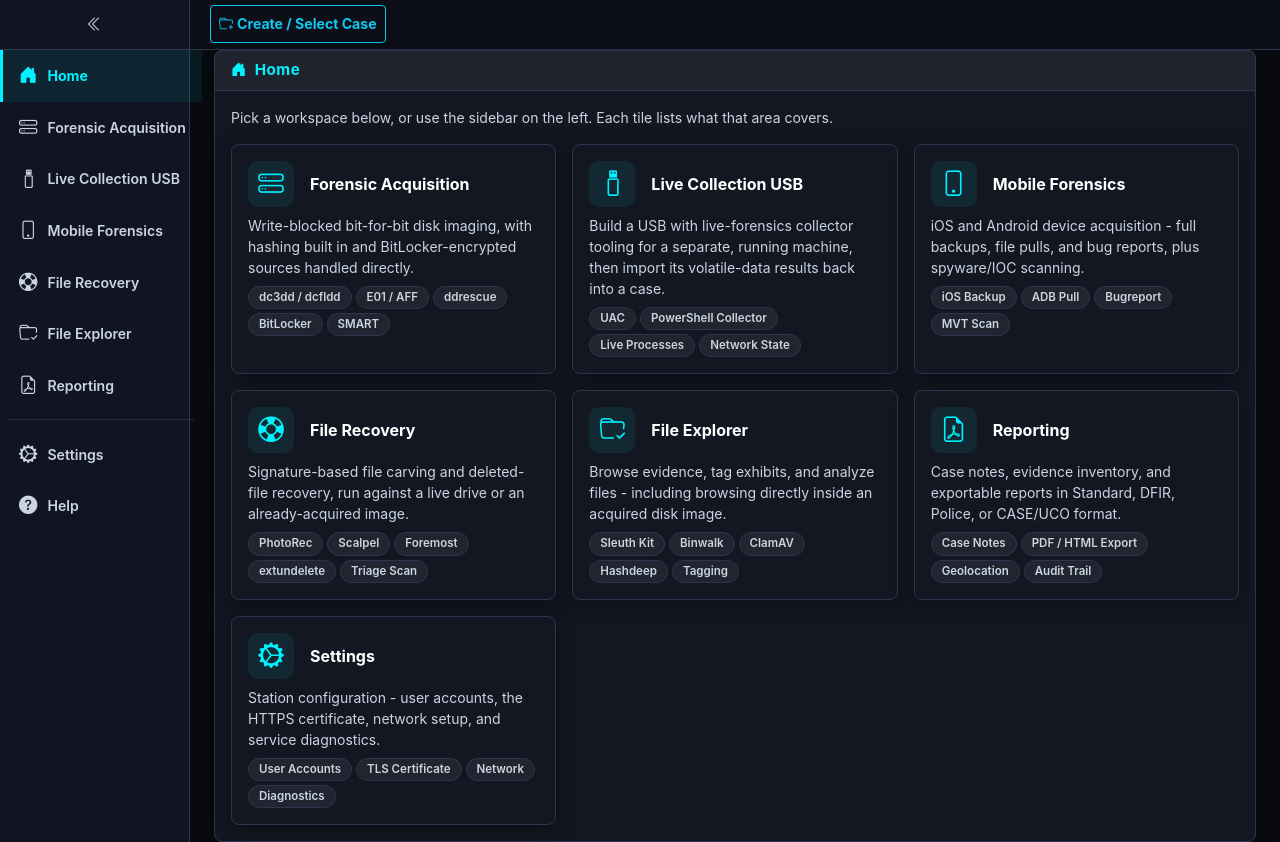
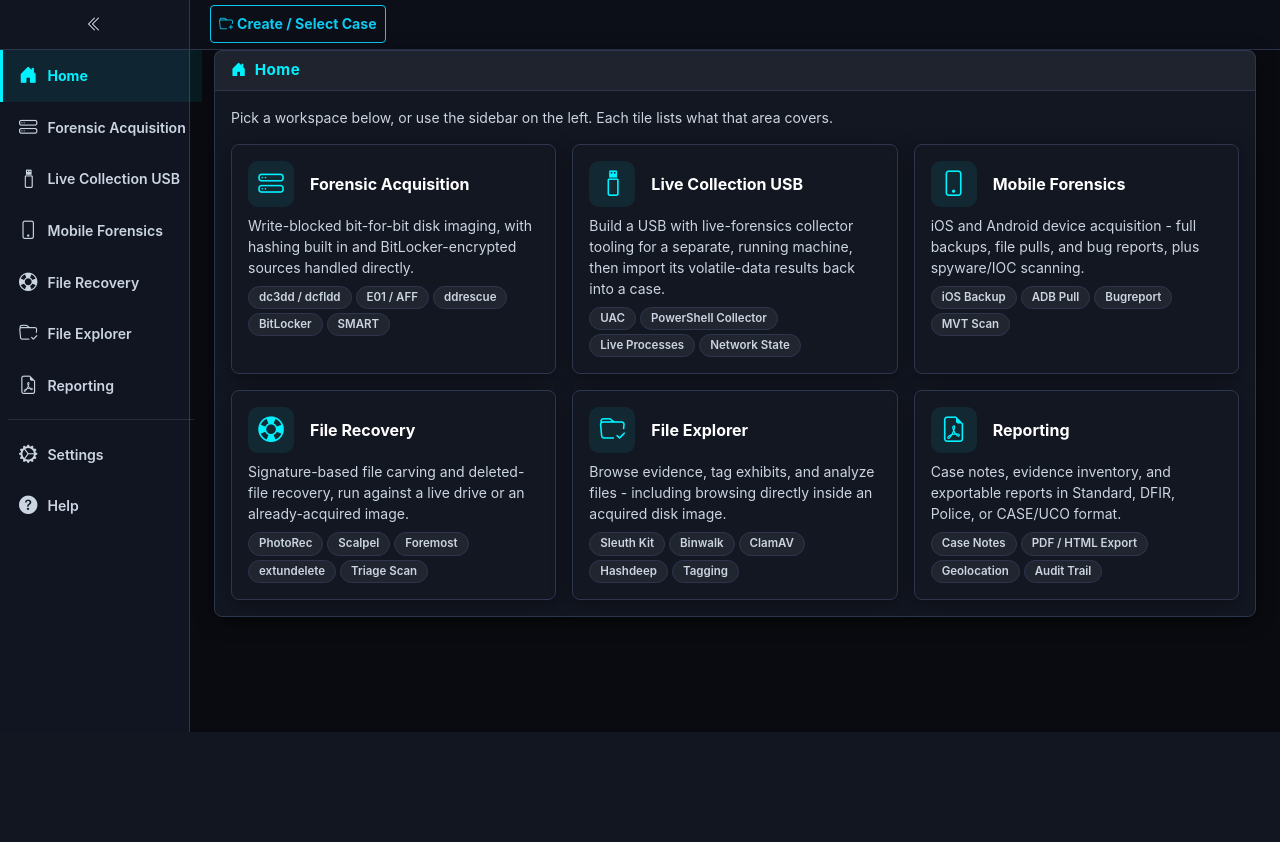
Before and after one commit to n0sfs/pi-forensics, a Flask app: page / in a window 1280 px wide. Shown: the part 82-924 px from the top of the page. After the commit the page ends 814 px from the top, so only its background shows below. Run offline with Flask 3, Linux system fonts and the light colour scheme; data that the repository does not hold is empty; parts of the project's set-up code (start-up, migrations or seed data) failed here and were passed over; some libraries are stand-ins or nearby versions.

Commit message:
Remove Settings from the Home tile grid; refresh the hero screenshot
Settings is already one click away in the sidebar and isn't a
"workspace" an examiner picks the way the other six are - dropping its
tile leaves a clean 3x2 grid instead of an orphaned 7th tile. Refreshed
docs/images/PIF1.JPG to match and dropped Settings from its alt text.

```diff
--- a/docs/index.html
+++ b/docs/index.html
@@ -317,7 +317,7 @@
         <span class="lights"><i></i><i></i><i></i></span>
         <span>PI-FORENSICS-01 &middot; HOME &middot; LIVE</span>
       </div>
-      <img src="images/PIF1.JPG" alt="Pi Forensics Suite — Home workspace picker, showing tiles for Forensic Acquisition, Live Collection USB, Mobile Forensics, File Recovery, File Explorer, Reporting, and Settings">
+      <img src="images/PIF1.JPG" alt="Pi Forensics Suite — Home workspace picker, showing tiles for Forensic Acquisition, Live Collection USB, Mobile Forensics, File Recovery, File Explorer, and Reporting">
     </div>
   </div>
 </section>
--- a/templates/tabs/home.html
+++ b/templates/tabs/home.html
@@ -1,9 +1,11 @@
-                    <!-- APP 0: HOME - a launcher/reference grid, one tile per real sidebar tab.
-                         Purely a directory page: no live data fetched here, no state of its own.
-                         Each tile's visibility is gated by the same permission keys the sidebar
-                         itself uses (see HOME_CARD_PERMISSIONS / applySidebarPermissionGating() in
-                         main.js), so an account without a given tab's permission never sees a tile
-                         that would just 403 if clicked. -->
+                    <!-- APP 0: HOME - a launcher/reference grid for the operational sidebar tabs
+                         (Settings deliberately has no tile here - the sidebar already reaches it in
+                         one click, and it's not something an examiner picks as a "workspace" the way
+                         the others are - 2026-08-31). Purely a directory page: no live data fetched
+                         here, no state of its own. Each tile's visibility is gated by the same
+                         permission keys the sidebar itself uses (see HOME_CARD_PERMISSIONS /
+                         applySidebarPermissionGating() in main.js), so an account without a given
+                         tab's permission never sees a tile that would just 403 if clicked. -->
                     <div class="tab-pane fade show active" id="home-app" role="tabpanel">
                         <div class="card">
                             <div class="card-header d-flex align-items-center gap-2 py-2">
@@ -117,23 +119,6 @@
                                             </div>
                                         </div>
                                     </div>
-                                    <div class="col-md-6 col-lg-4" id="homeCardSettings">
-                                        <div class="card home-tile h-100" tabindex="0" role="button" onclick="switchToTab('settings-tab')" onkeydown="if(event.key==='Enter'||event.key===' '){event.preventDefault();switchToTab('settings-tab');}">
-                                            <div class="card-body">
-                                                <div class="d-flex align-items-center gap-3 mb-2">
-                                                    <div class="home-tile-icon"><i class="bi bi-gear-wide-connected"></i></div>
-                                                    <div class="fw-bold fs-6">Settings</div>
-                                                </div>
-                                                <div class="text-subtle small mb-2">Station configuration - user accounts, the HTTPS certificate, network setup, and service diagnostics.</div>
-                                                <div class="d-flex flex-wrap gap-1">
-                                                    <span class="home-tile-chip">User Accounts</span>
-                                                    <span class="home-tile-chip">TLS Certificate</span>
-                                                    <span class="home-tile-chip">Network</span>
-                                                    <span class="home-tile-chip">Diagnostics</span>
-                                                </div>
-                                            </div>
-                                        </div>
-                                    </div>
                                 </div>
                             </div>
                         </div>
```
Also changed, not shown: 1 other file.
